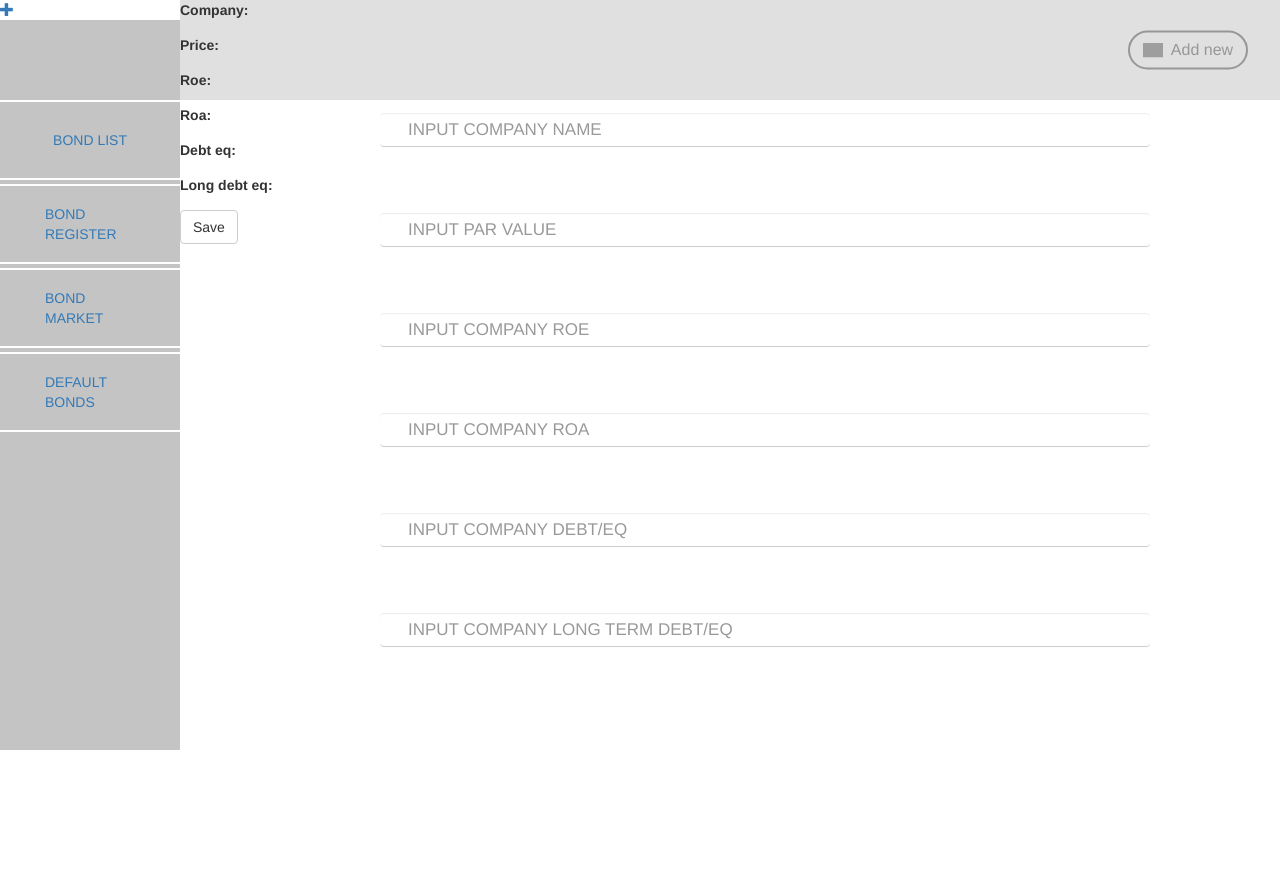
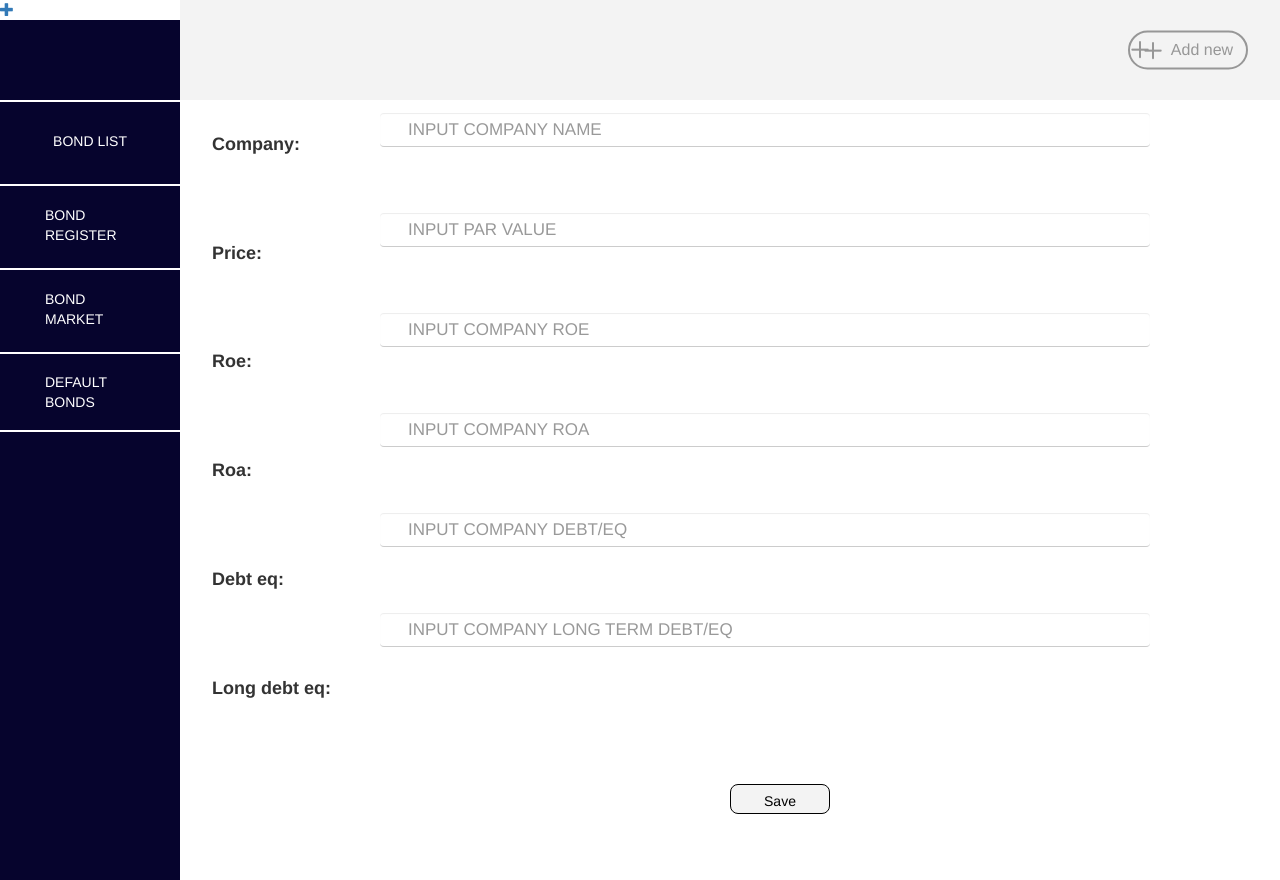
Before and after one commit to sangwon38383/hack, a Django app: page /post/new/ in a window 1280 px wide. Run offline with Django 3.2, Linux system fonts and the light colour scheme; some libraries are stand-ins or nearby versions; grey boxes are pictures that could not be loaded.

Commit message:
test push

```diff
--- a/static/css/bonds.css
+++ b/static/css/bonds.css
@@ -2,9 +2,57 @@
     width: 100%;
 }
 
+.post-form{
+  margin-top: 132px;
+  margin-left: 32px;
+}
+
+.post-form > p{
+  margin-bottom: 78px;
+  font-size: 18px;
+}
+
+.post-form > .save{
+  width: 100px;
+  height: 30px;
+  position: absolute;
+  left: 50%;
+  background-color: #f3f3f3;
+  color: black;
+  border-color: black;
+  border-radius: 8px;
+
+}
+
+/* login page  */
+.my-3{
+  position: absolute;
+  margin: 0;
+  top: 50%;
+  left: 50%;
+  transform: translate(-50%, -50%);
+}
+
+.my-3 > .post-form{
+  margin: 0;
+}
+
+.my-3 > .post-form > .form-group{
+  margin-bottom: 16px;
+}
+
+.my-3 > .post-form > .btn{
+  position: absolute;
+  left: 50%;
+  transform: translateX(-50%);
+  margin: 8px 0 0 0;
+  }
+
 body{
   margin: 0;
   height: 100vh;
+  background: #f3f3f3;
+  font-family: sans-serif;
 }
 
 h2{
@@ -77,13 +125,13 @@ a{
 .menuCol{
   position: fixed;
   width: 180px;
-  height: calc(100% - 150px);
-  background-color: #c4c4c4;
+  height: 100%;
+  background-color: #06042d;
 }
 
-.NPLmanage:hover{
-  background-color: #979797;
-  color: white;
+.NPLmanage:hover .menuButton{
+  /* background-color: #979797; */
+  color: #00ff8b;
 }
 .NPLmanage{
   position: fixed;
@@ -91,14 +139,14 @@ a{
   left: 0;
   width: inherit;
   height: 80px;
-  border-style: solid none solid none;
+  border-style: solid none none none;
   border-width: 2px;
   border-color: white;
 }
 
-.NPLadd:hover{
-  background-color: #979797;
-  color: white;
+.NPLadd:hover .menuButton{
+  /* background-color: #979797; */
+  color: #00ff8b;
 }
 .NPLadd{
   position: fixed;
@@ -106,14 +154,14 @@ a{
   left: 0;
   width: inherit;
   height: 80px;
-  border-style: solid none solid none;
+  border-style: solid none none none;
   border-width: 2px;
   border-color: white;
 }
 
-.NPLbuy:hover{
-  background-color: #979797;
-  color: white;
+.NPLbuy:hover .menuButton{
+  /* background-color: #979797; */
+  color: #00ff8b;
 }
 .NPLbuy{
   position: fixed;
@@ -121,14 +169,14 @@ a{
   left: 0;
   width: inherit;
   height: 80px;
-  border-style: solid none solid none;
+  border-style: solid none none none;
   border-width: 2px;
   border-color: white;
 }
 
-.NPLdef:hover{
-  background-color: #979797;
-  color: white;
+.NPLdef:hover .menuButton{
+  /* background-color: #979797; */
+  color: #00ff8b;
 }
 .NPLdef{
   position: fixed;
@@ -149,7 +197,9 @@ a{
   top: 0;
   width: calc(100% - 180px);
   height: 100px;
-  background-color: #e0e0e0;
+  background-color: #f3f3f3;
+  /* border-bottom: 3px solid #ffffff; */
+
 }
 
 .headerCol input[type=text] {
@@ -188,6 +238,8 @@ a{
   border-radius: 20px;
   background: none;
   text-align: center;
+  background: url(source/Add.png) no-repeat left;
+  background-size: 20px;
 }
 
 img{
@@ -279,6 +331,7 @@ td:nth-child(7) {
 }
 
 .menuButton{
+  color: white;
   margin: 0;
   position: absolute;
   top: 50%;
--- a/templates/bonds/bond_buy.html
+++ b/templates/bonds/bond_buy.html
@@ -10,7 +10,6 @@
       <h1><a href="post/{{bond.pk}}">{{bond.company}}</a></h1>
    {% endfor %}
   </div>
-      <div class="footer">
-      </div>
+
 
 {% endblock %}
--- a/templates/bonds/bond_detail.html
+++ b/templates/bonds/bond_detail.html
@@ -21,4 +21,7 @@
     </form>
 
     </div>
+
+
+
 {% endblock %}
--- a/templates/bonds/bond_list.html
+++ b/templates/bonds/bond_list.html
@@ -9,6 +9,5 @@
       <h1><a href="post/{{bond.pk}}">{{bond.company}}</a></h1>
    {% endfor %}
   </div>
-      <div class="footer">
-      </div>
+
 {% endblock %}
--- a/templates/bonds/buy_bond_list.html
+++ b/templates/bonds/buy_bond_list.html
@@ -11,6 +11,5 @@
       <h1>STATUS: NO CONTRACT</h1>
    {% endfor %}
   </div>
-      <div class="footer">
-      </div>
+
 {% endblock %}
--- a/templates/bonds/def_bond_list.html
+++ b/templates/bonds/def_bond_list.html
@@ -14,6 +14,5 @@
    <h1>NET DEFAULT BOND: 0 $<h1>
 
   </div>
-      <div class="footer">
-      </div>
+
 {% endblock %}
--- a/templates/bonds/sell_bond_list.html
+++ b/templates/bonds/sell_bond_list.html
@@ -11,6 +11,5 @@
       <h1>STATUS: NO SUBSCRIPTION</h1>
    {% endfor %}
   </div>
-      <div class="footer">
-      </div>
+
 {% endblock %}
--- a/templates/common/base.html
+++ b/templates/common/base.html
@@ -7,7 +7,7 @@
     <title>index</title>
     <meta content="a repository for sample code" name="description">
     <meta content="width = device-width, initial-scale = 1" name="viewport">
-    <link href="style.css" type="text/css" rel="stylesheet">
+    <link rel='stylesheet' href="{% static 'css/bonds.css' %}">
     <link rel="stylesheet" type="text/css" href="{% static 'bootstrap.css' %}">
     <script
       src="https://code.jquery.com/jquery-3.2.1.min.js"
--- a/templates/common/login.html
+++ b/templates/common/login.html
@@ -5,16 +5,16 @@
         {% csrf_token %}
         {% include "common/form_errors.html" %}
         <div class="form-group">
-            <label for="username">사용자ID</label>
+            <label for="username">Username</label>
             <input type="text" class="form-control" name="username" id="username"
                    value="{{ form.username.value|default_if_none:'' }}">
         </div>
         <div class="form-group">
-            <label for="password">비밀번호</label>
+            <label for="password">Password</label>
             <input type="password" class="form-control" name="password" id="password"
                    value="{{ form.password.value|default_if_none:'' }}">
         </div>
-        <button type="submit" class="btn btn-primary">로그인</button>
+        <button type="submit" class="btn btn-primary">LOGIN</button>
     </form>
 </div>
 {% endblock %}
```
Also changed, not shown: other parts of static/css/bonds.css (+27 -3 lines), db.sqlite3, static/source/Add.png (added), static/source/zoom-out.png (added), templates/bonds/source/Add.png (added), templates/bonds/source/zoom-out.png (added), 2 other files.
